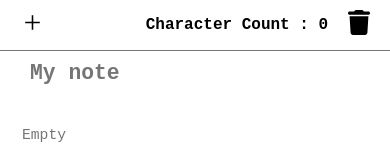
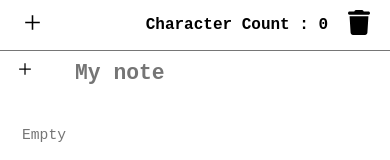
Before and after one commit to tylerbert31/Notepad-Fly, a React (Vite) app: page / in a window 390 px wide. Shown: the top 160 px of the page. Built offline with nearby package versions, Linux system fonts and the light colour scheme; a web font is replaced by a local one.

Commit message:
Added Back Button for Mobile

```diff
--- a/src/App.css
+++ b/src/App.css
@@ -117,6 +117,11 @@ textarea {
   margin-bottom: 30px;
 }
 
+.textbox img {
+  height: 20px;
+  margin: 0px 15px;
+}
+
 .main::-webkit-scrollbar {
   display: none;
 }
@@ -129,7 +134,7 @@ textarea {
   margin: 0;
 
   color: var(--font-color);
-  margin: 10px 30px;
+  margin: 10px 25px;
   font-size: var(--main-font-size);
   font-weight: bold;
 }
--- a/src/App.jsx
+++ b/src/App.jsx
@@ -1,4 +1,4 @@
-import React, { useEffect } from "react";
+import React, { useState, useEffect } from "react";
 import "./App.css";
 import { notes as Template } from "./sample";
 import trash from "./icons/trash.svg";
@@ -21,6 +21,13 @@ function App() {
     handleUpdateTitle,
     updateStorage,
   } = textHandlers();
+
+  const [isMobile, setIsMobile] = useState(false);
+
+  useEffect(() => {
+    const width = window.innerWidth;
+    setIsMobile(width <= 768);
+  }, []);
 
   const showSidebar = () => {
     setShowSide(!showSide);
@@ -52,7 +59,6 @@ function App() {
 
   useEffect(() => {
     const localNotes = localStorage.getItem("user_notes");
-    const localIndex = localStorage.getItem("mainIndex");
     if (localNotes) {
       setNotes(JSON.parse(localNotes));
     } else {
@@ -153,6 +159,7 @@ function App() {
           >
             <div className="title">
               <div className="textbox">
+                <img className="mobile-toggle" src={add} alt="Open Sidebar" />
                 <input
                   className={showSide ? "full-width" : ""}
                   type="text"
```
